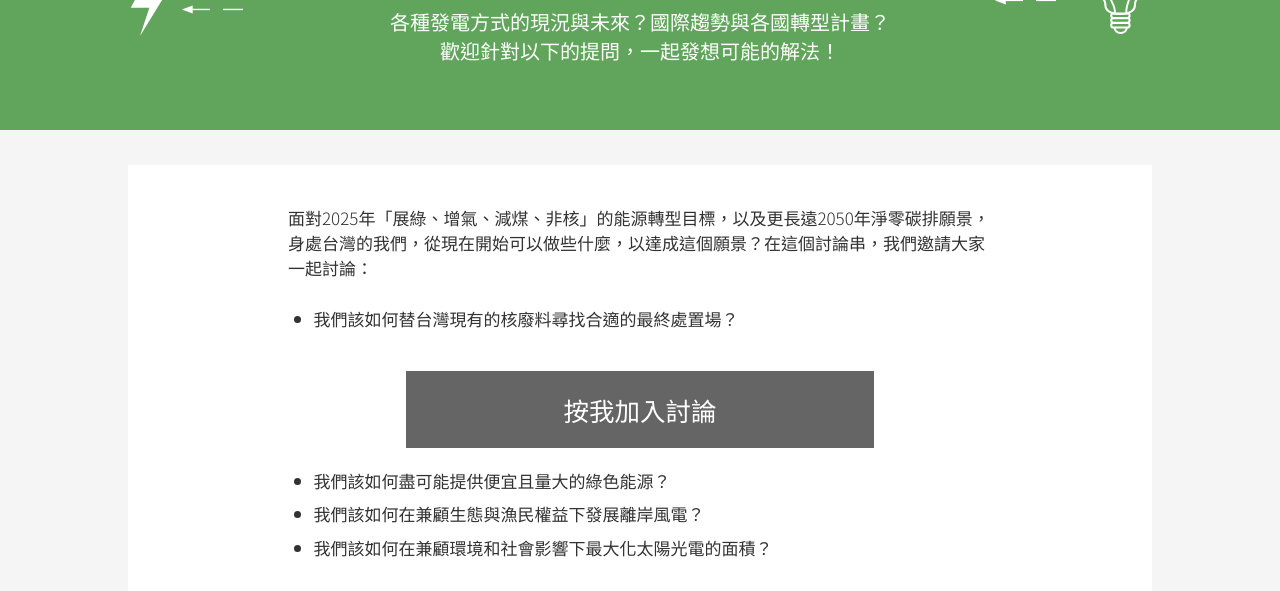
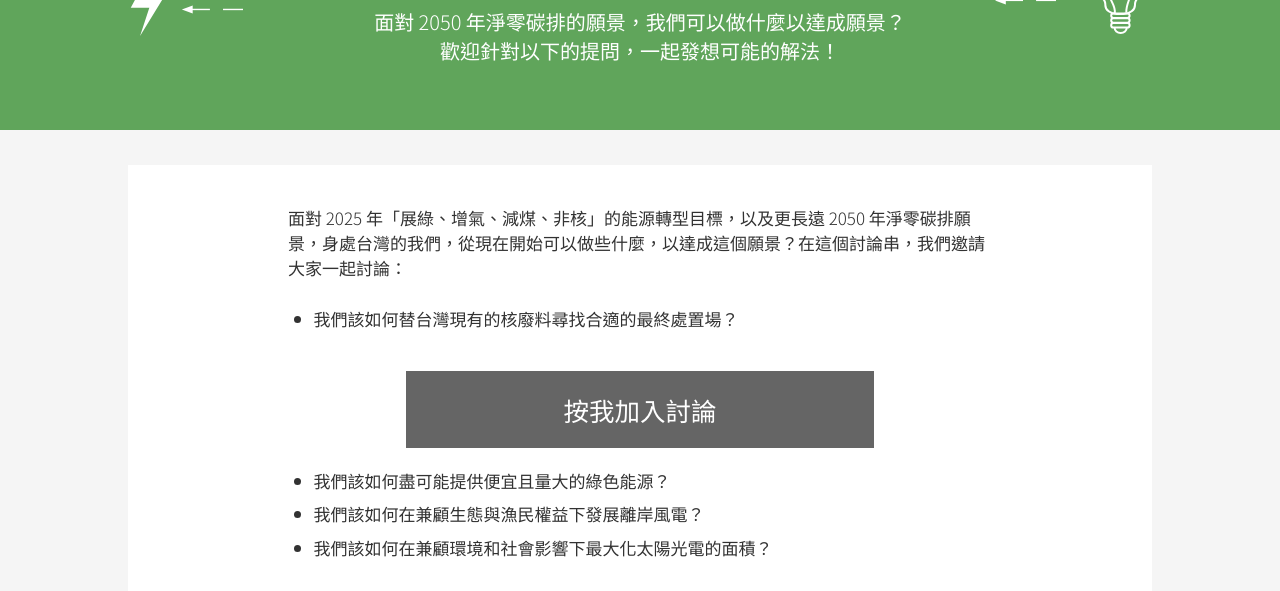
Before and after one commit to twfuture/twfuture-care, a plain HTML site: page energy/step-3.html in a window 1280 px wide. Shown: the part 209-800 px from the top of the page. Drawn offline with nearby package versions, Linux system fonts and the light colour scheme.

Commit message:
update description

```diff
--- a/energy/step-3.html
+++ b/energy/step-3.html
@@ -25,7 +25,7 @@
 			<div class="main-header step-3-header">
 				<header>
 					<h1>未來想像</h1>
-					<p>各種發電方式的現況與未來？國際趨勢與各國轉型計畫？<br>
+					<p>面對 2050 年淨零碳排的願景，我們可以做什麼以達成願景？<br>
 						歡迎針對以下的提問，一起發想可能的解法！</p>
 					<img src="../images/step-1-1.svg" alt="" class="sti-left">
 					<img src="../images/step-3-2.svg" alt="" class="sti-right">
@@ -36,7 +36,7 @@
 				<div class="container padding-xl inner-other-page">
 					<div class="inner-other-content">
 							<div class="kb-content">
-								<p>面對2025年「展綠、增氣、減煤、非核」的能源轉型目標，以及更長遠2050年淨零碳排願景，身處台灣的我們，從現在開始可以做些什麼，以達成這個願景？在這個討論串，我們邀請大家一起討論：</p>
+								<p>面對 2025 年「展綠、增氣、減煤、非核」的能源轉型目標，以及更長遠 2050 年淨零碳排願景，身處台灣的我們，從現在開始可以做些什麼，以達成這個願景？在這個討論串，我們邀請大家一起討論：</p>
 								<ul>
 								  <li>我們該如何替台灣現有的核廢料尋找合適的最終處置場？</li>
 								</ul>
```
Also changed, not shown: energy/meeting-1.html (+2 -2 lines), energy/step-2.html (+2 -2 lines).
